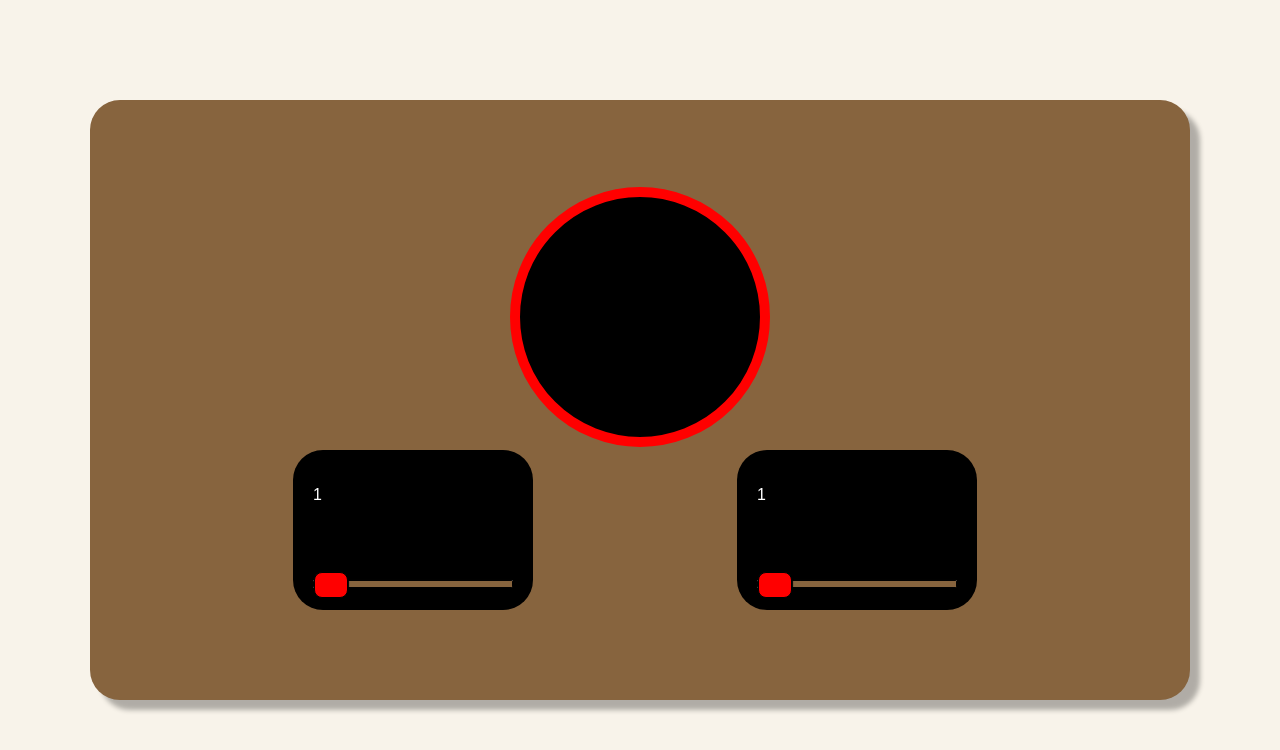
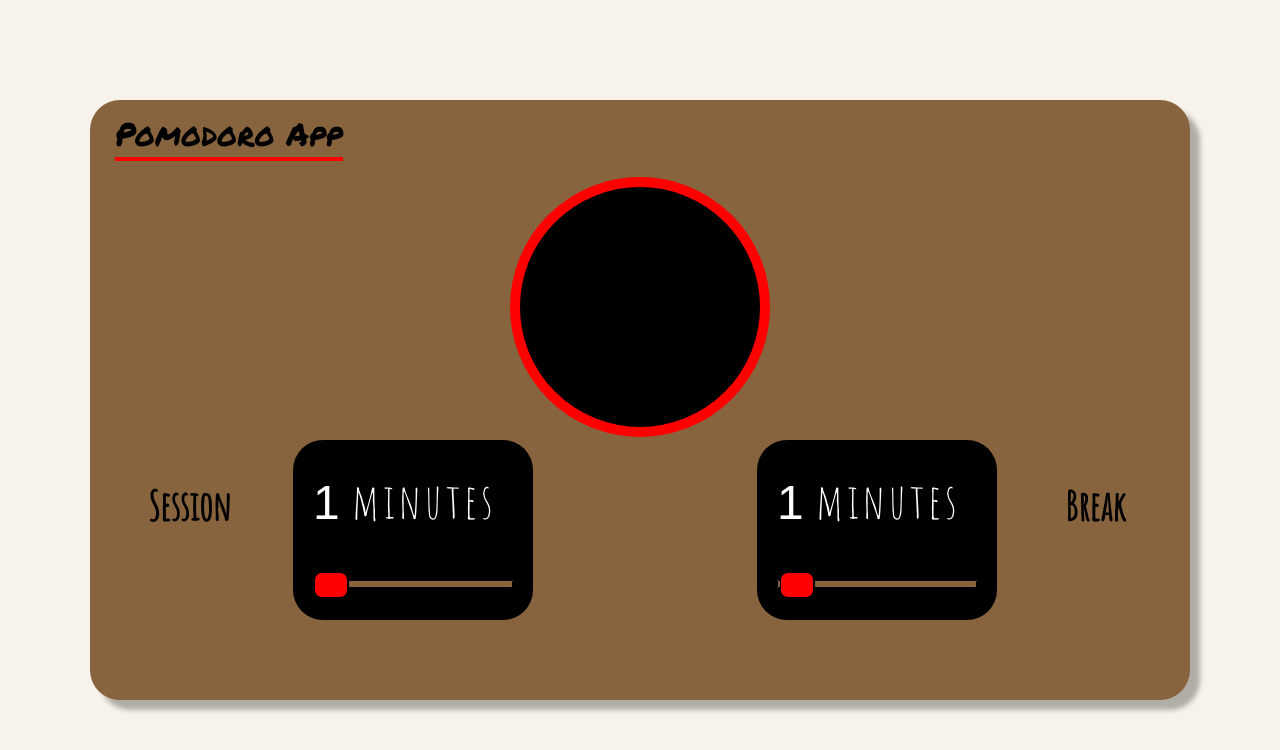
Before and after one commit to obpFin/Pomodoro-app, a React (Create React App) app: page / in a window 1280 px wide. Shown: the top 750 px of the page. Built offline with nearby package versions, Linux system fonts and the light colour scheme.

Commit message:
app styling

```diff
--- a/public/index.html
+++ b/public/index.html
@@ -6,6 +6,7 @@
     <meta name="theme-color" content="#000000">
     <link rel="manifest" href="%PUBLIC_URL%/manifest.json">
     <link rel="shortcut icon" href="%PUBLIC_URL%/favicon.ico
+
     ">
     <title>Pomodoro-app</title>
   </head>
--- a/src/App.js
+++ b/src/App.js
@@ -16,16 +16,21 @@ class App extends React.Component {
 
     return (
       <div className='App'>
+        <div className=''>
+          <p className="marker">Pomodoro App</p>
+        </div>
         <div className='container'>
           <Timer />
           <table>
             <tbody>
               <tr>
                 <td>
+                  <p className='sessionLabel'>Session</p>
                   <Session />
                 </td>
                 <td>
                   <Break />
+                  <p className='breakLabel'>Break</p>
                 </td>
               </tr>
             </tbody>
--- a/src/components/break.js
+++ b/src/components/break.js
@@ -19,8 +19,9 @@ update = (e) => {
   render() {
     return (
       <div>
-        <div className='session controller'>
-          <Slider  min='1' max='10' doUpdate={this.update}
+        <div className='break controller'>
+          <p className='amount'>{this.state.break}<span> minutes</span></p>
+          <Slider min='0' max='9' doUpdate={this.update}
             step='1' />
         </div>
       </div>
--- a/src/components/session.js
+++ b/src/components/session.js
@@ -10,6 +10,9 @@ class Session extends React.Component {
     this.session = 0;
    }
 
+   componentDidMount() {
+   }
+
   update = (e) => {
       this.setState({
         session: e
@@ -20,12 +23,13 @@ class Session extends React.Component {
       return (
         <div>
           <div className='session controller'>
-            <Slider  min='1' max='10' doUpdate={this.update}
+            <p className='amount'>{this.state.session}<span> minutes</span></p>
+            <Slider  min='1' max='9' doUpdate={this.update}
               step='1' />
           </div>
         </div>
       );
     }
-}
+  }
 
 export default Session;
--- a/src/components/slider.js
+++ b/src/components/slider.js
@@ -9,19 +9,18 @@ class Slider extends React.Component {
    }
 
   handleChange(e) {
-      this.setState({session:+e.target.value});
+      this.setState({session:+e.target.value-1});
       this.props.doUpdate(this.state.session);
   }
 
   render() {
     return (
       <div>
-      <p>{this.state.session}</p>
       <input className="slider"
          type="range"
          value={this.state.session}
          min={this.props.min}
-         max={this.props.max}
+         max={this.props.max+1}
          onChange={(e) => this.handleChange(e)}
          step={this.props.step} />
       </div>
--- a/src/index.css
+++ b/src/index.css
@@ -1,3 +1,6 @@
+@import url('https://fonts.googleapis.com/css?family=Permanent+Marker');
+@import url('https://fonts.googleapis.com/css?family=Amatic+SC');
+
 body {
   margin: 0;
   padding: 0;
@@ -7,6 +10,12 @@ body {
 
 p {
   color: white;
+}
+
+span {
+  font-size: 1em;
+  font-family: 'Amatic SC', cursive;
+  letter-spacing: 4px;
 }
 
 .App {
@@ -48,12 +57,13 @@ p {
 
 .controller {
     width: 200px;
-    height: 120px;
+    height: 140px;
     background-color:black;
     padding: 20px;
     display:block;
     border-radius: 30px;
 }
+
 
 .session {
     margin-left:200px;
@@ -65,11 +75,52 @@ p {
     float: right;
 }
 
+.marker {
+  font-family: 'Permanent Marker', cursive;
+  font-size: 32px;
+  color: black;
+  position: fixed;
+  margin-left: 25px;
+  margin-top: 10px;
+    border-bottom: 4px solid #f00;
+
+}
+
+.sessionLabel {
+  font-size: 2.5em;
+  color: black;
+  font-family: 'Amatic SC', cursive;
+  position: fixed;
+  font-weight: bold;
+  margin-left: 5%;
+}
+
+.breakLabel {
+  font-size: 2.5em;
+  color: black;
+  font-family: 'Amatic SC', cursive;
+  position: fixed;
+  font-weight: bold;
+  margin-left: 48%;
+}
+
+.amount {
+  margin-top: 10px;
+  text-align: center;
+  font-size: 3em;
+  position: fixed;
+}
+
+.outline {
+  padding-top,padding-left: 25px;
+}
+
 input[type=range].slider {
   -webkit-appearance: none;
   width: 100%;
   margin: 8.8px 0;
-  margin-top: 30%;
+  margin-top: 60%;
+  display:block;
 }
 input[type=range].slider:focus {
   outline: none;
```
